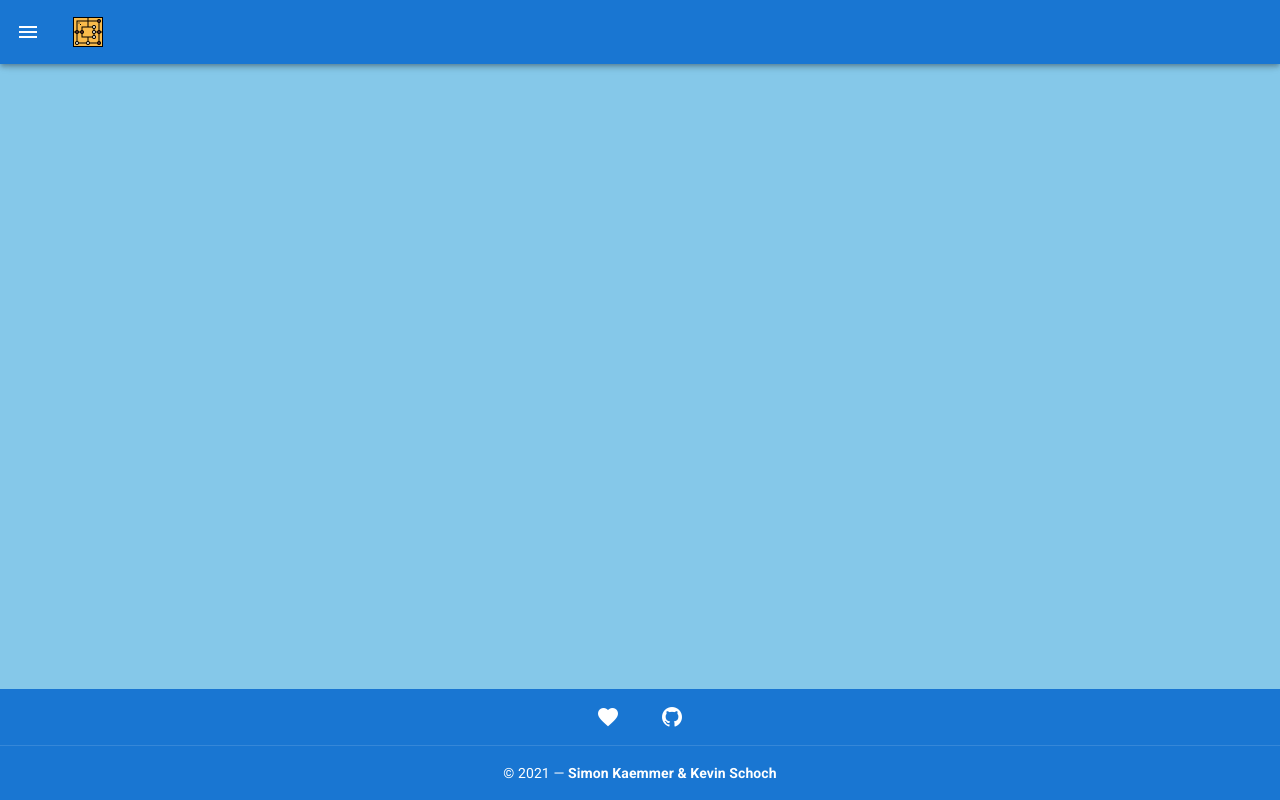
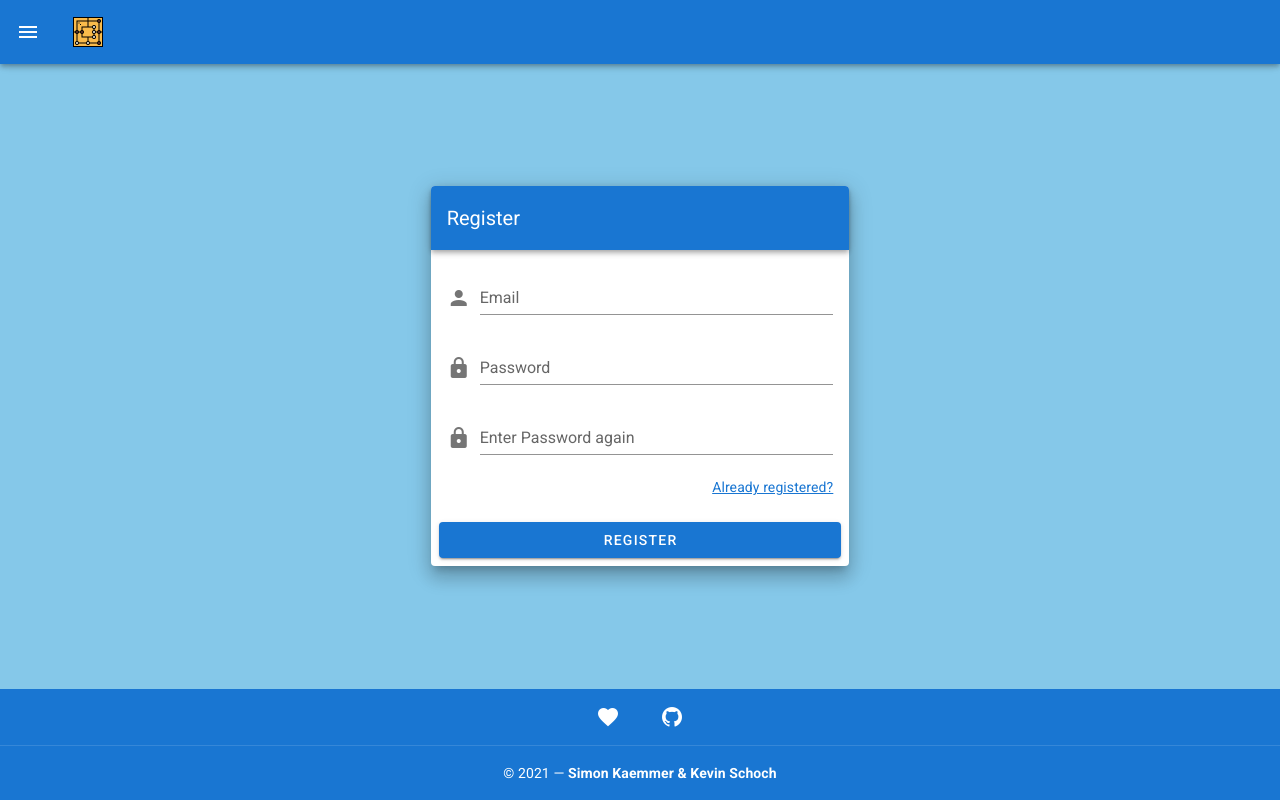
Before and after one commit to simonkaemmer/htwg-scala-mill-vue, a Vue app: page /register in a window 1280 px wide. Built offline with nearby package versions, Linux system fonts and the light colour scheme; what vue-confetti, vue-sweetalert2 would draw is missing.

Commit message:
Add Login and Register

```diff
--- a/src/router/index.js
+++ b/src/router/index.js
@@ -1,6 +1,8 @@
 import Vue from 'vue'
 import VueRouter from 'vue-router'
 import Home from '../views/Home.vue'
+import Login from '../views/Login.vue'
+import Register from '../views/Register'
 
 Vue.use(VueRouter)
 
@@ -17,6 +19,16 @@ const routes = [
     // this generates a separate chunk (about.[hash].js) for this route
     // which is lazy-loaded when the route is visited.
     component: () => import(/* webpackChunkName: "about" */ '../views/About.vue')
+  },
+  {
+    path: '/login',
+    name: 'Login',
+    component: Login
+  },
+  {
+    path: '/register',
+    name: 'Login',
+    component: Register
   }
 ]
 
--- /dev/null
+++ b/src/views/Login.vue
@@ -0,0 +1,88 @@
+<template>
+  <v-container fluid fill-height>
+    <v-layout align-center justify-center>
+      <v-flex xs12 sm8 md4>
+        <v-card class="elevation-12">
+          <v-toolbar dark color="primary">
+            <v-toolbar-title>Login</v-toolbar-title>
+          </v-toolbar>
+          <v-card-text>
+            <v-form>
+              <v-text-field
+                  prepend-icon="mdi-account"
+                  name="email"
+                  label="Email"
+                  type="text"
+                  v-model="form.email"
+              ></v-text-field>
+              <v-text-field
+                  id="password"
+                  name="password"
+                  label="Password"
+                  :type="showPassword ? 'text' : 'password'"
+                  v-model="form.password"
+              >
+                <template #prepend>
+                  <v-icon @click="showPassword = !showPassword">
+                    {{ passwordIcon }}
+                  </v-icon>
+                </template>
+              </v-text-field>
+            </v-form>
+            <div align="end">
+              <router-link to="/register">Haven't created an account yet?</router-link>
+            </div>
+          </v-card-text>
+          <v-card-actions>
+            <v-btn
+                color="primary"
+                class="flex"
+                @click="submit()"
+            >Login
+            </v-btn>
+          </v-card-actions>
+        </v-card>
+      </v-flex>
+    </v-layout>
+  </v-container>
+</template>
+
+<script>
+import { getAuth, signInWithEmailAndPassword } from 'firebase/auth'
+
+export default {
+  data() {
+    return {
+      form: {
+        email: "",
+        password: ""
+      },
+      error: null,
+      showPassword: false
+    };
+  },
+  computed: {
+    passwordIcon() {
+      if (this.showPassword) {
+        return 'mdi-lock-open'
+      }
+      return 'mdi-lock'
+    }
+  },
+  methods: {
+    submit() {
+      const auth = getAuth()
+      signInWithEmailAndPassword(auth, this.form.email, this.form.password)
+          .then(result => {
+            alert('success')
+            //this.$router.push('/')
+            console.log(result)
+            console.log(result.user.accessToken)
+          }).catch(error => {
+        alert('Wrong E-Mail or Password')
+        console.log(error)
+      })
+    }
+  }
+};
+</script>
--- /dev/null
+++ b/src/views/Register.vue
@@ -0,0 +1,98 @@
+<template>
+  <v-container fluid fill-height>
+    <v-layout align-center justify-center>
+      <v-flex xs12 sm8 md4>
+        <v-card class="elevation-12">
+          <v-toolbar dark color="primary">
+            <v-toolbar-title>Register</v-toolbar-title>
+          </v-toolbar>
+          <v-card-text>
+            <v-form>
+              <v-text-field
+                  prepend-icon="mdi-account"
+                  name="email"
+                  label="Email"
+                  type="text"
+                  v-model="email"
+              />
+              <v-text-field
+                  id="password"
+                  name="password"
+                  label="Password"
+                  :type="showPassword ? 'text' : 'password'"
+                  v-model="password"
+              >
+                <template #prepend>
+                  <v-icon @click="showPassword = !showPassword">
+                    {{ passwordIcon }}
+                  </v-icon>
+                </template>
+              </v-text-field>
+              <v-text-field
+                  id="passwordRepeat"
+                  name="passwordRepeat"
+                  label="Enter Password again"
+                  :type="showPassword ? 'text' : 'password'"
+                  v-model="passwordRepeat"
+              >
+                <template #prepend>
+                  <v-icon @click="showPassword = !showPassword">
+                    {{ passwordIcon }}
+                  </v-icon>
+                </template>
+              </v-text-field>
+            </v-form>
+            <div align="end">
+              <router-link to="/login">Already registered?</router-link>
+            </div>
+          </v-card-text>
+          <v-card-actions>
+            <v-btn
+                color="primary"
+                class="flex"
+                @click="submit()"
+            >Register
+            </v-btn>
+          </v-card-actions>
+        </v-card>
+      </v-flex>
+    </v-layout>
+  </v-container>
+</template>
+
+<script>
+import { getAuth, createUserWithEmailAndPassword } from 'firebase/auth'
+
+export default {
+  name: 'Register',
+  data: () => ({
+    email: '',
+    password: '',
+    passwordRepeat : '',
+    showPassword: false
+  }),
+  computed: {
+    passwordIcon() {
+      if (this.showPassword) {
+        return 'mdi-lock-open'
+      }
+      return 'mdi-lock'
+    }
+  },
+  methods: {
+    submit() {
+      if (this.password === this.passwordRepeat) {
+        const auth = getAuth()
+        createUserWithEmailAndPassword(auth, this.email, this.password)
+            .then(result => {
+              alert('success')
+              console.log(result)
+            }).catch(error => {
+          alert('error')
+          console.log(error)
+        })
+      }
+    }
+  }
+};
+</script>
```
